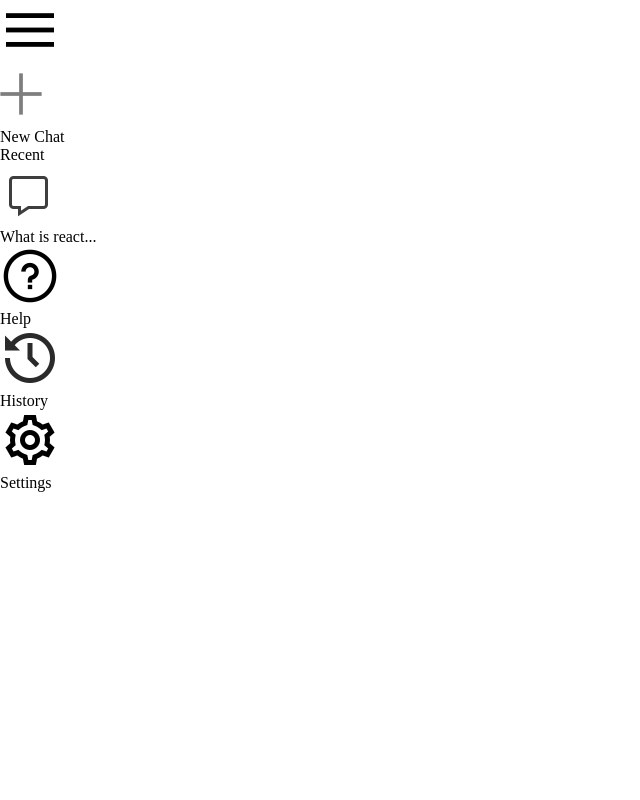
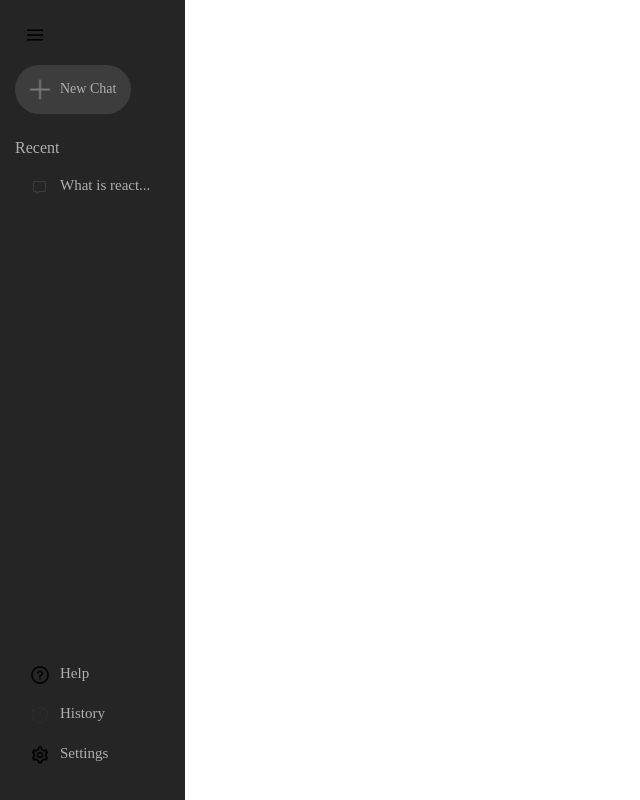
Before and after one commit to maxwell-alan-joseph/gemini-clone, a React (Vite) app: page / in a window 1280 px wide. Shown: the whole page, without its empty margins (0-640 px from the left). Built offline with nearby package versions, Linux system fonts and the light colour scheme.

Commit message:
sidebar css

```diff
--- a/src/components/sidebar/Sidebar.css
+++ b/src/components/sidebar/Sidebar.css
@@ -0,0 +1,75 @@
+.sidebar{
+    min-height: 100vh;
+    display: inline-flex;
+    flex-direction: column;
+    justify-content: space-between;
+    background-color: rgb(38, 37, 37);
+    padding: 25px 15px;
+}
+
+.sidebar img {
+    width: 20px;
+}
+
+.sidebar .menu{
+    display: block;
+    margin-left: 10px;
+    cursor: pointer;
+}
+
+.sidebar .new-chat{
+    margin-top: 20px;
+    display: inline-flex;
+    align-items: center;
+    gap: 10px;
+    padding: 10px 15px;
+    background-color: rgb(62, 61, 61);
+    border-radius: 50px;
+    font-size: 14px;
+    color: rgb(176, 175, 175);
+    cursor: pointer;
+}
+
+.sidebar .new-chat:hover{
+    background-color: gray;
+    color: black;
+}
+
+.sidebar .recent{
+    display: flex;
+    flex-direction: column;
+}
+
+.sidebar .recent-title{
+    margin-top: 25px;
+    margin-bottom: 10px;
+    font-size: 16px;
+    color: rgb(176, 175, 175);
+}
+
+.sidebar .recent-entry{
+    display: flex;
+    align-items: start;
+    gap: 10px;
+    padding: 10px 15px;
+    padding-right: 20px;
+    border-radius: 70px;
+    font-size: 15px;
+    color: rgb(176, 175, 175);
+    cursor: pointer;
+}
+
+.sidebar .recent-entry:hover{
+    background-color: gray;
+    color: black;
+}
+
+.sidebar .bottom{
+    display: flex;
+    flex-direction: column;
+}
+
+.sidebar .bottom-item{
+    padding-right: 10px;
+    cursor: pointer;
+}
--- a/src/components/sidebar/Sidebar.jsx
+++ b/src/components/sidebar/Sidebar.jsx
@@ -4,7 +4,7 @@ import {assets} from '../../assets/assets/assets'
 
 const Sidebar = () => {
   return (
-    <div>
+    <div className='sidebar'>
         <div className="top">
             <img className= 'menu'src={assets.menu_icon} alt="" />
             <div className ="new-chat">
```
